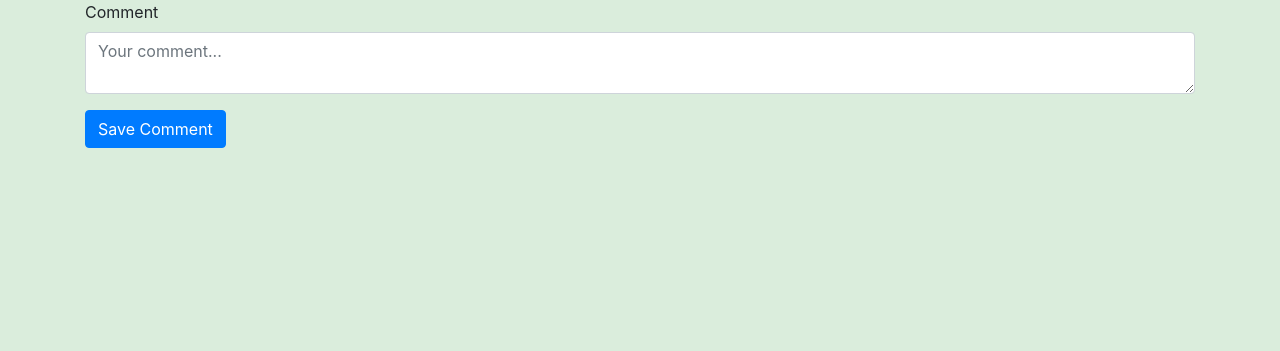
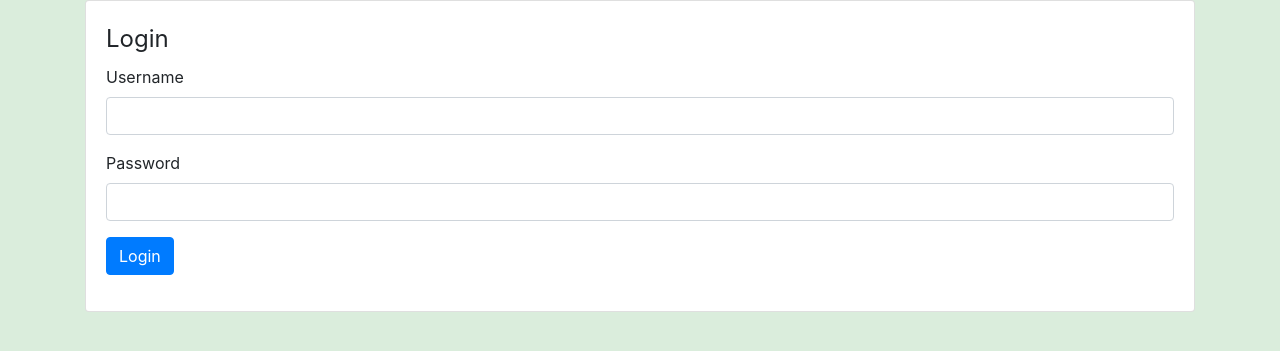
Before and after one commit to KitsuneNoctus/Debate-Weekly-App, a Flask app: page /login in a window 1280 px wide. Shown: the part 112-463 px from the top of the page. Run offline with Flask 2, Linux system fonts and the light colour scheme; some libraries are stand-ins or nearby versions; some web fonts are replaced.

Commit message:
Login page works ish. Tells user error wwhen incorrect login.

```diff
--- a/app.py
+++ b/app.py
@@ -96,6 +96,9 @@ def comments_delete(comment_id):
 #=========================================================================
 @app.route('/login', methods=['GET', 'POST'])
 def login():
+    """To open a login page for users"""
+    # Used code from here initially
+    # https://realpython.com/introduction-to-flask-part-2-creating-a-login-page/
     error = None
     if request.method == 'POST':
         if request.form['username'] != 'admin' or request.form['password'] != 'admin':
--- a/templates/login.html
+++ b/templates/login.html
@@ -1,23 +1,30 @@
 {% extends 'base.html'%}
 {% block content %}
 <form action='/login' method='POST'>
-    <fieldset>
+        <fieldset>
+            <div class="card">
+                <div class="card-body">
+                    <legend>Login</legend>
+                        <!-- TITLE -->
+                        <div class='form-group'>
+                            <label for='username'>Username</label><br>
+                            <input class='form-control' id='username' type='text' name='username'/>
+                        </div>
+                        <!-- Argument-->
+                        <div class='form-group'>
+                            <label for='password'>Password</label><br>
+                            <input class='form-control' id='password' type='text' name='password'/>
+                        </div>
+                        {% if error != None %}
+                        <p>error<p>
+                        {% endif %}
 
-<form>
-    <fieldset>
-        <!-- DESCRIPTION -->
-        <div class='form-group'>
-            <label for='comment-content'>Comment</label><br>
-            <textarea class='form-control'
-                id='comment-content'
-                name='content'
-                placeholder='Your comment...'/></textarea>
-        </div>
-    </fieldset>
+                        <div class='form-group'>
+                            <button class='btn btn-primary' type='submit'>Login</button>
+                        </div>
+                </div>
+            </div>
 
-    <!-- BUTTON -->
-    <div class='form-group'>
-        <button class='btn btn-primary' type='submit'>Save Comment</button>
-    </div>
-</form>
+
+        </fieldset>
 {% endblock %}
--- a/templates/partials/navbar.html
+++ b/templates/partials/navbar.html
@@ -19,7 +19,7 @@
         </li>
         <li class="nav-item active float-right">
             <!-- <div class="g-signin2" data-onsuccess="onSignIn"></div> -->
-            <a class='nav-link' href="/">Login(False)</a>
+            <a class='nav-link' href="/login">Login(False)</a>
         </li>
     </ul>
   </div>
```
